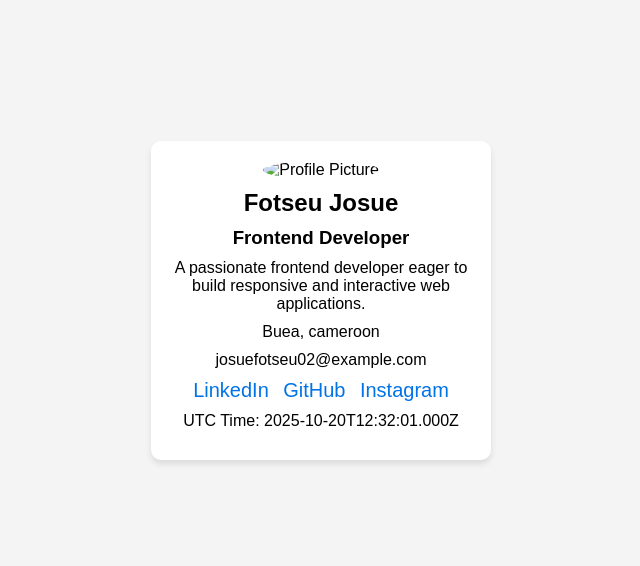
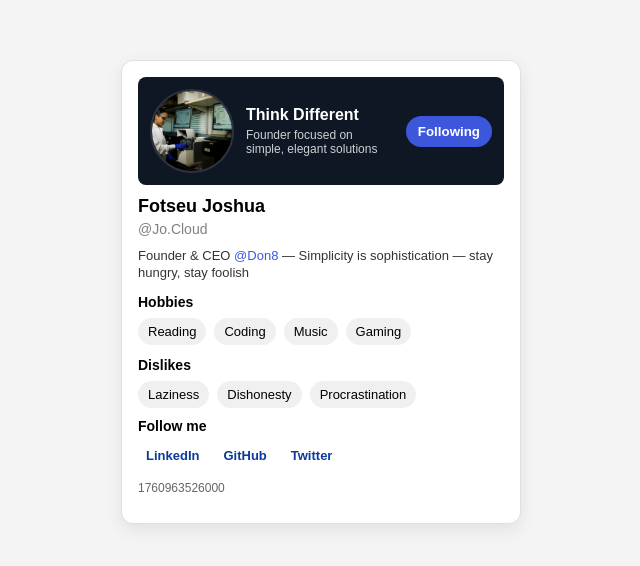
Before and after one commit to Joshua4-0p/profilecard-HND-program, a plain HTML site: page index.html in a window 1280 px wide. Shown: the part 108-674 px from the top of the page, without its empty margins (319-959 px from the left). Drawn offline with Linux system fonts and the light colour scheme.

Commit message:
Refactor HTML structure and styling

```diff
--- a/index.html
+++ b/index.html
@@ -1,75 +1,283 @@
-<!DOCTYPE html>
+<!doctype html>
 <html lang="en">
 <head>
-    <meta charset="UTF-8" />
-    <meta name="viewport" content="width=device-width, initial-scale=1.0" />
+  <meta charset="utf-8" />
+  <meta name="viewport" content="width=device-width,initial-scale=1" />
   <title>Profile Card</title>
   <style>
+    /* Box sizing makes width/height calculations predictable */
+    *, *::before, *::after { box-sizing: border-box; }
+
     body {
+      margin: 0;
+      min-height: 100vh;
+      font-family: Arial, Helvetica, sans-serif;
       display: flex;
+      align-items: center;
       justify-content: center;
+      background: #f4f4f4;
+      font-size: 13px;
+      padding: 24px;
+    }
+
+    /* Card container (responsive) */
+    .card {
+      width: 100%;
+      max-width: 400px;          /* cap width on large screens */
+      background: #fff;
+      border-radius: 12px;
+      padding: 16px;
+      border: 1px solid #e0e0e0;
+      box-shadow: 0 6px 18px rgba(0,0,0,0.08);
+      overflow: visible;
+    }
+
+    /* Intro area: avatar + title + follow button */
+    .intro {
+      display: flex;
+      gap: 12px;
       align-items: center;
-        height: 100vh;
-        background-color: #f4f4f4;
-        font-family: Arial, sans-serif;
+      background: #0f1724;
+      color: #fff;
+      padding: 12px;
+      border-radius: 8px;
     }
-      .card {
-        background: white;
-        padding: 20px;
-        border-radius: 10px;
-        box-shadow: 0px 4px 6px rgba(0, 0, 0, 0.1);
-        text-align: center;
-        max-width: 300px;
-        width: 100%;
+
+    /* Avatar figure and image */
+    figure {
+      margin: 0;
+      display: flex;
+      align-items: center;
+      gap: 8px;
     }
-      img {
-        width: 100px;
-        height: 100px;
+    figure img {
+      width: 84px;
+      height: 84px;
       border-radius: 50%;
       object-fit: cover;
+      display: block;
+      border: 2px solid rgba(255,255,255,0.12);
     }
-      h2,
-      h3,
-      p {
-        margin: 10px 0;
+    figure figcaption {
+      display: none; /* optional caption, hidden visually */
     }
-      .social-links a {
-        margin: 0 5px;
+
+    /* Title inside intro */
+    .intro-header {
+      flex: 1 1 auto;
+    }
+    .intro-header h1 {
+      margin: 0;
+      font-size: 16px;
+      line-height: 1.1;
+      font-weight: 700;
+    }
+    .intro-header p {
+      margin: 4px 0 0 0;
+      font-size: 12px;
+      color: rgba(255,255,255,0.8);
+    }
+
+    /* Follow button */
+    .btn-follow {
+      background-color: rgb(60, 87, 219);
+      color: white;
+      font-weight: 700;
+      padding: 8px 12px;
+      border-radius: 24px;
+      border: none;
+      cursor: pointer;
+      flex: 0 0 auto;
+    }
+    .btn-follow:focus-visible,
+    a:focus-visible {
+      outline: 3px solid rgba(60,87,219,0.28);
+      outline-offset: 2px;
+    }
+
+    /* Name and handle */
+    .name {
+      margin-top: 12px;
+    }
+    .name h2 {
+      margin: 0;
+      font-size: 18px;
+      line-height: 1.1;
+    }
+    .name p.handle {
+      margin: 4px 0 0 0;
+      color: gray;
+      font-size: 14px;
+    }
+
+    /* Biography */
+    .bio {
+      margin-top: 10px;
+    }
+    .bio p {
+      margin: 0;
+      color: #333;
+      line-height: 1.35;
+      word-break: break-word;
+    }
+    .bio a {
+      color: rgb(60,87,219);
       text-decoration: none;
-        color: #0073e6;
-        font-size: 20px;
+    }
+
+    /* Hobbies / Dislikes */
+    section {
+      margin-top: 12px;
+    }
+    section h3 {
+      margin: 0 0 8px 0;
+      font-size: 14px;
+    }
+    .hobbies ul, .dislikes ul, .socials ul {
+      list-style: none;
+      margin: 0;
+      padding: 0;
+      display: flex;
+      flex-wrap: wrap;
+      gap: 8px;
+    }
+    .hobbies li, .dislikes li {
+      background: #f0f0f0;
+      padding: 6px 10px;
+      border-radius: 999px;
+      font-size: 13px;
+    }
+
+    /* Social links */
+    .socials h3 {
+      margin: 10px 0 8px 0;
+      font-size: 14px;
+    }
+    .socials a {
+      display: inline-block;
+      padding: 6px 8px;
+      border-radius: 6px;
+      color: #0b3a9c;
+      text-decoration: none;
+      font-weight: 600;
+    }
+    .socials a:hover {
+      text-decoration: underline;
+    }
+
+    /* Time */
+    .time {
+      margin-top: 12px;
+      color: #666;
+      font-size: 12px;
+    }
+
+    /* Responsive behavior: on narrow screens stack intro contents */
+    @media (max-width: 420px) {
+      .intro {
+        flex-direction: column;
+        align-items: flex-start;
+      }
+      figure img {
+        width: 72px;
+        height: 72px;
+      }
+      .btn-follow {
+        align-self: stretch;
+        text-align: center;
+      }
+      .name h2 { font-size: 16px; }
     }
   </style>
 </head>
 <body>
-    <div class="card">
+  <article class="card" data-testid="test-profile-card" aria-label="Profile card">
+    <div class="intro" role="region" aria-label="Profile header">
+      <figure>
+
         <img
-        src="/Profile Card/assets/Blog Post Img Intro part2.jpg"
-        alt="Profile Picture"
-        data-testid="profilePicture"
+          src="assets/national-cancer-institute-82BHTkmkDfU-unsplash.jpg"
+          alt="Laboratory technician in the lab"
+          data-testid="test-user-avatar"
         />
-      <h2 data-testid="fullName">Fotseu Josue</h2>
-      <h3 data-testid="jobTitle">Frontend Developer</h3>
-      <p data-testid="shortBio">
-        A passionate frontend developer eager to build responsive and
-        interactive web applications.
+        <figcaption class="sr-only">User avatar</figcaption>
+      </figure>
+
+      <div class="intro-header">
+        <h1>Think Different</h1>
+        <p>Founder focused on simple, elegant solutions</p>
+      </div>
+
+      <button
+        class="btn-follow"
+        type="button"
+        aria-pressed="false"
+      >
+        Following
+      </button>
+    </div>
+
+    <header class="name" data-testid="test-user-name">
+      <h2>Fotseu Joshua</h2>
+      <p class="handle">@Jo.Cloud</p>
+    </header>
+
+    <div class="bio">
+      <p data-testid="test-user-bio">
+        Founder &amp; CEO <a href="#" aria-label="Don8">@Don8</a> — Simplicity is sophistication — stay hungry, stay foolish
       </p>
-      <p data-testid="currentLocation">Buea, cameroon</p>
-      <p data-testid="emailAddress">josuefotseu02@example.com</p>
-      <div class="social-links" data-testid="socialLinks">
-        <a href="https://www.linkedin.com/in/josu%C3%A9-fotseu/" target="_blank">LinkedIn</a>
-        <a href="https://github.com/dashboard" target="_blank">GitHub</a>
-        <a href="https://www.instagram.com/tiayafotseu/?hl=en" target="_blank">Instagram</a>
     </div>
-      <p data-testid="currentTimeUTC" id="utcTime"></p>
-    </div>
+
+    <section class="hobbies" data-testid="test-user-hobbies" aria-labelledby="hobbies-heading">
+      <h3 id="hobbies-heading">Hobbies</h3>
+      <ul>
+        <li class="hobby">Reading</li>
+        <li class="hobby">Coding</li>
+        <li class="hobby">Music</li>
+        <li class="hobby">Gaming</li>
+      </ul>
+    </section>
+
+    <section class="dislikes" data-testid="test-user-dislikes" aria-labelledby="dislikes-heading">
+      <h3 id="dislikes-heading">Dislikes</h3>
+      <ul>
+        <li class="dislike">Laziness</li>
+        <li class="dislike">Dishonesty</li>
+        <li class="dislike">Procrastination</li>
+      </ul>
+    </section>
+
+    <nav class="socials" data-testid="test-user-social-links" aria-label="Social links">
+      <h3>Follow me</h3>
+      <ul>
+        <li><a data-testid="test-user-social-linkedin" href="https://www.linkedin.com/in/josu%C3%A9-fotseu/" target="_blank" rel="noopener noreferrer">LinkedIn</a></li>
+        <li><a data-testid="test-user-social-github" href="https://github.com/Joshua4-0p/" target="_blank" rel="noopener noreferrer">GitHub</a></li>
+        <li><a data-testid="test-user-social-twitter" href="https://twitter.com/" target="_blank" rel="noopener noreferrer">Twitter</a></li>
+      </ul>
+    </nav>
+
+    <!-- the time element MUST contain Date.now() in milliseconds -->
+    <p class="time" data-testid="test-user-time" id="utcTime" aria-live="polite"></p>
+  </article>
+
   <script>
-      function updateTime() {
-        const now = new Date();
-        document.getElementById("utcTime").innerText =
-          "UTC Time: " + now.toISOString();
+    function setMsTime() {
+      const el = document.getElementById('utcTime');
+      if (!el) return;
+      el.textContent = String(Date.now());
     }
-      updateTime();
+    setMsTime();
+    // Update every second so the time stays current for manual checks (tests usually read the initial value)
+    setInterval(setMsTime, 1000);
   </script>
 </body>
 </html>
+
+
+
+
+
+
+
+
+</html>
```
Lines whose indentation alone changed are shown as unchanged.
